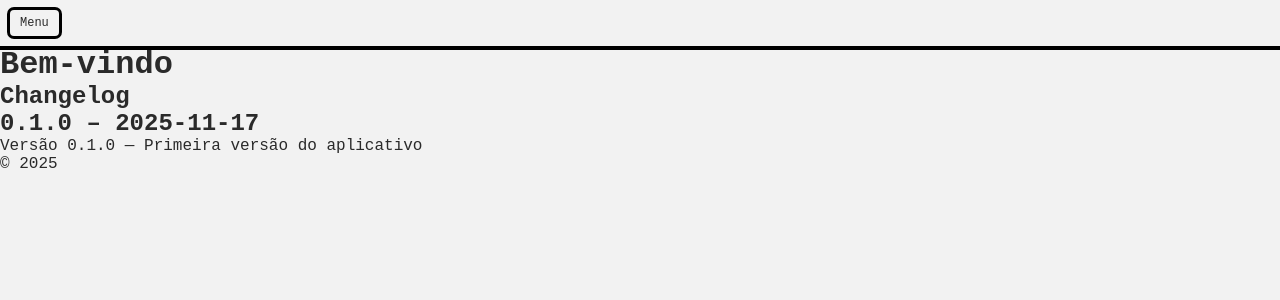
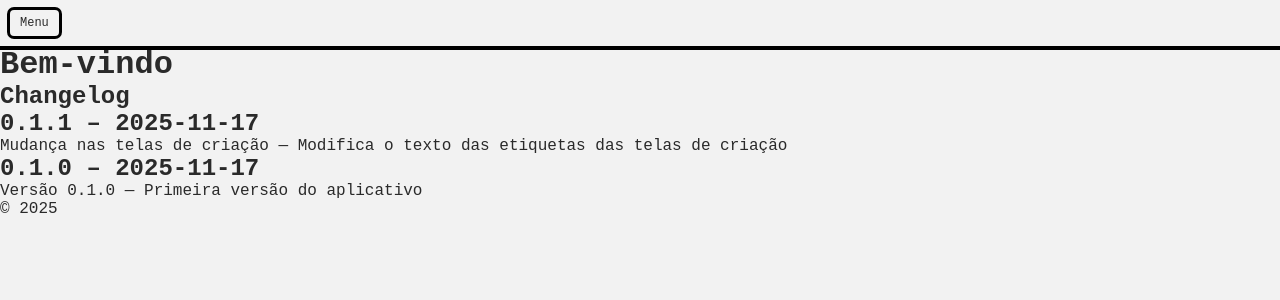
Before and after one commit to Jhonatas-Anthony/5e-utils, a Vue app: page / in a window 1280 px wide. Shown: the top 300 px of the page. Built offline with nearby package versions, Linux system fonts and the light colour scheme.

Commit message:
sobe changelog

```diff
--- a/src/modules/dashboard/changelog.json
+++ b/src/modules/dashboard/changelog.json
@@ -6,6 +6,13 @@
       "changes": [
         { "title": "changelog.0_1_0.title", "description": "changelog.0_1_0.description" }
       ]
+    },
+    {
+      "version": "0.1.1",
+      "date": "2025-11-17",
+      "changes": [
+        { "title": "Mudança nas telas de criação", "description": "Modifica o texto das etiquetas das telas de criação" }
+      ]
     }
   ]
 }
--- a/src/modules/dashboard/pages/DashboardPage.vue
+++ b/src/modules/dashboard/pages/DashboardPage.vue
@@ -3,7 +3,7 @@ import { useI18n } from "vue-i18n";
 import changelog from "../changelog.json";
 
 const { t } = useI18n();
-const versions = changelog.versions;
+const versions = changelog.versions.reverse();
 </script>
 
 <template>
```
